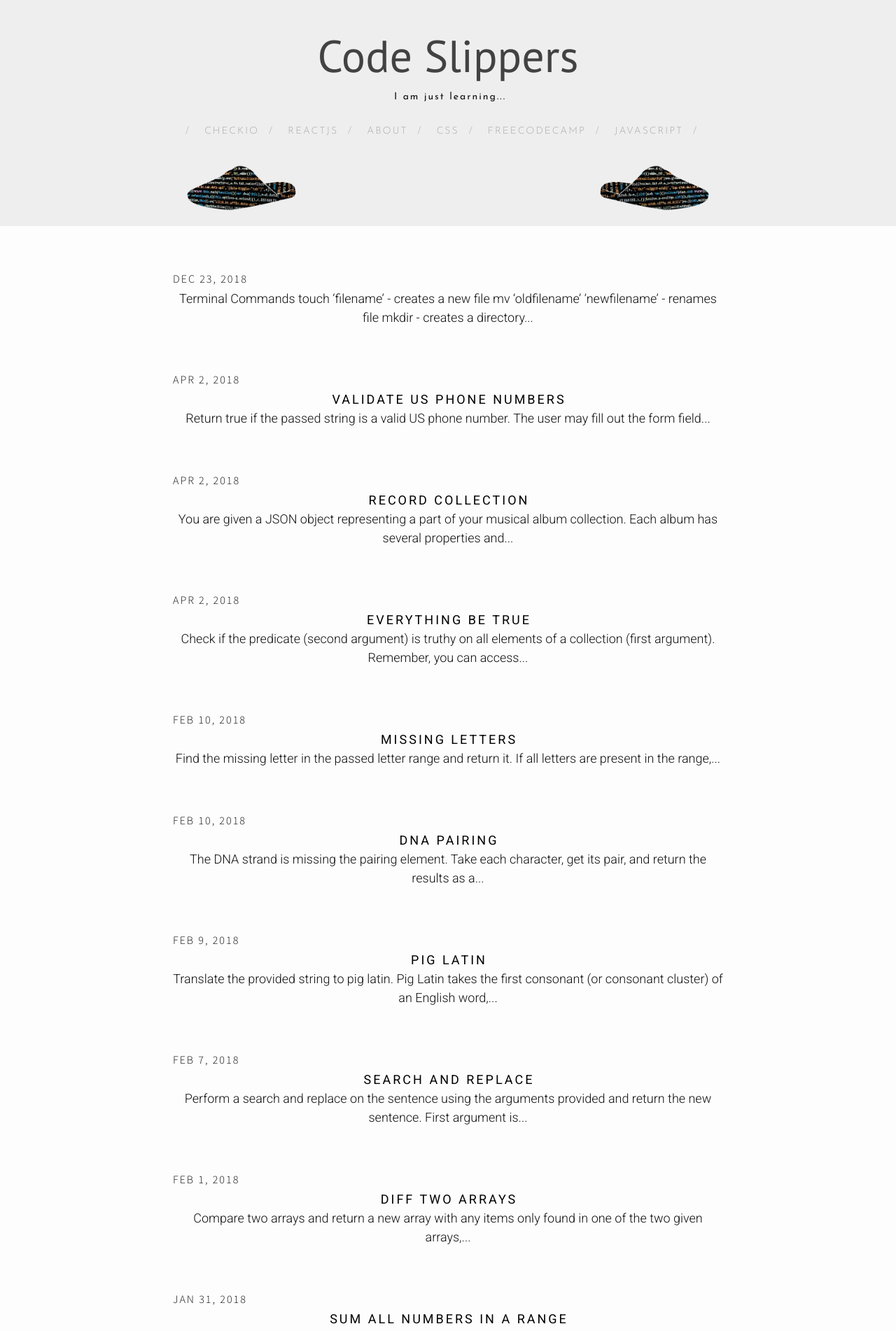
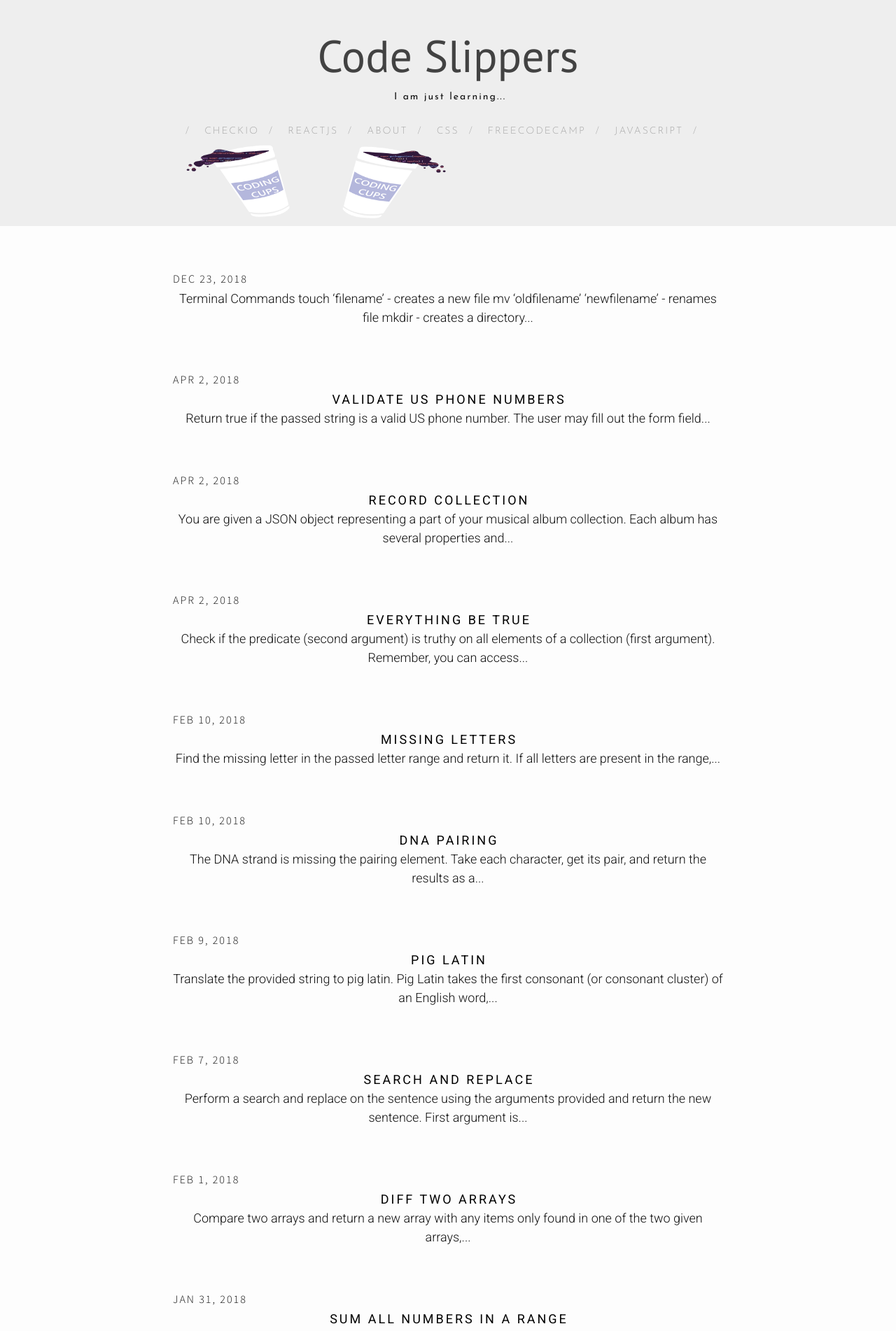
Before and after one commit to dumpofmemory/dumpofmemory.github.io, a Jekyll site: the page built from index.html, in a window 1280 px wide. Shown: the top 1902 px of the page at 70% size. Built offline with Jekyll 4.4.1, drawn with Linux system fonts in a browser that asks for light colours; nearby versions of some CDN libraries.

Commit message:
change banner image

```diff
--- a/_includes/header.html
+++ b/_includes/header.html
@@ -17,8 +17,10 @@
       <a class="page-link" href="{{sitePage.url | prepend: site.url }}">{{sitePage.title}}</a><span class="exclamationMark">/</span>
       {% endif %}
       {% endfor %}
-      <img style="height:125px; width:200px; float:left" src="/css/avatar.png" />
-      <img style="height:125px; width: 200px; float:right;" src="/css/avatar1.png" />
+      <!-- <img style="height:125px; width:200px; float:left" src="/css/avatar.png" /> -->
+      <img style="height:125px; width:200px; float:left" src="/css/cODING cUPS L-02.png" />
+      <img style="height:125px; width:200px; float:left" src="/css/cODING cUPS R-02.png" />
+      <!-- <img style="height:125px; width: 200px; float:right;" src="/css/avatar1.png" /> -->
     </div>
   </div>
 </div>
```
